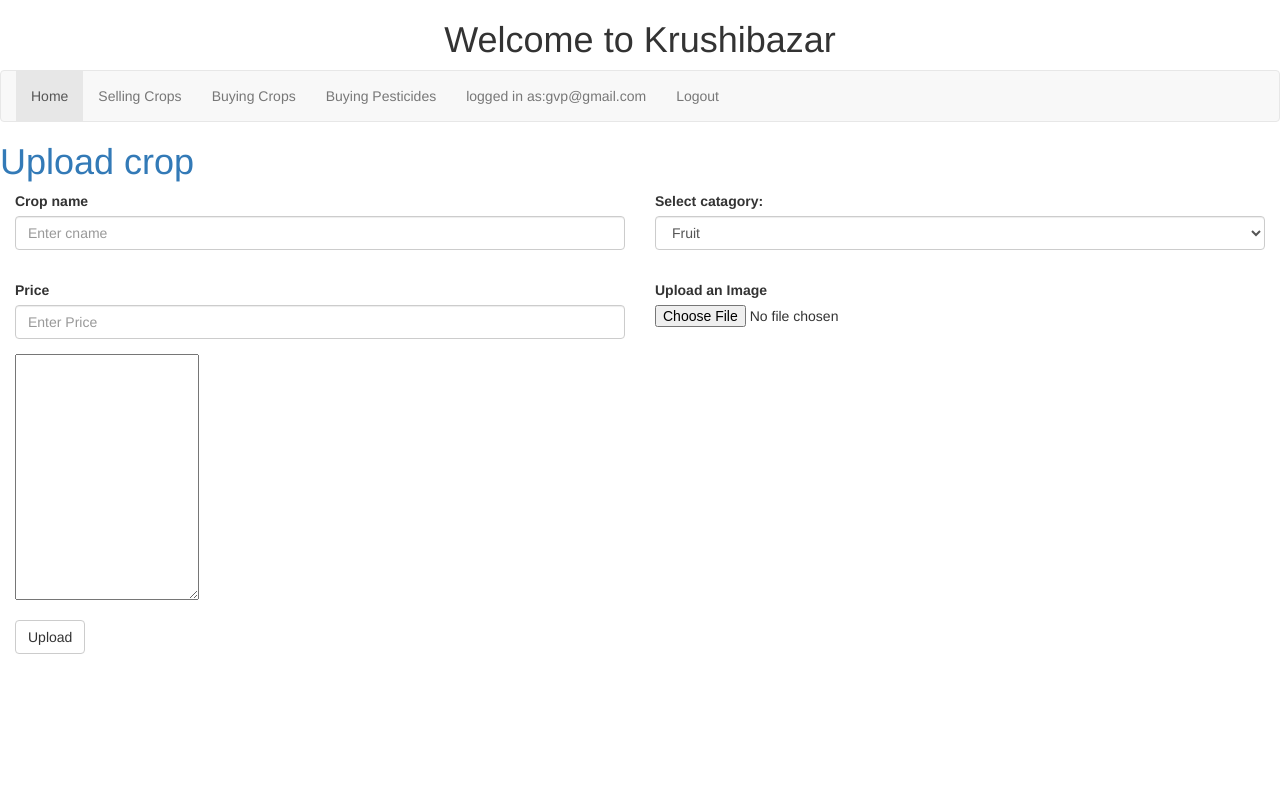
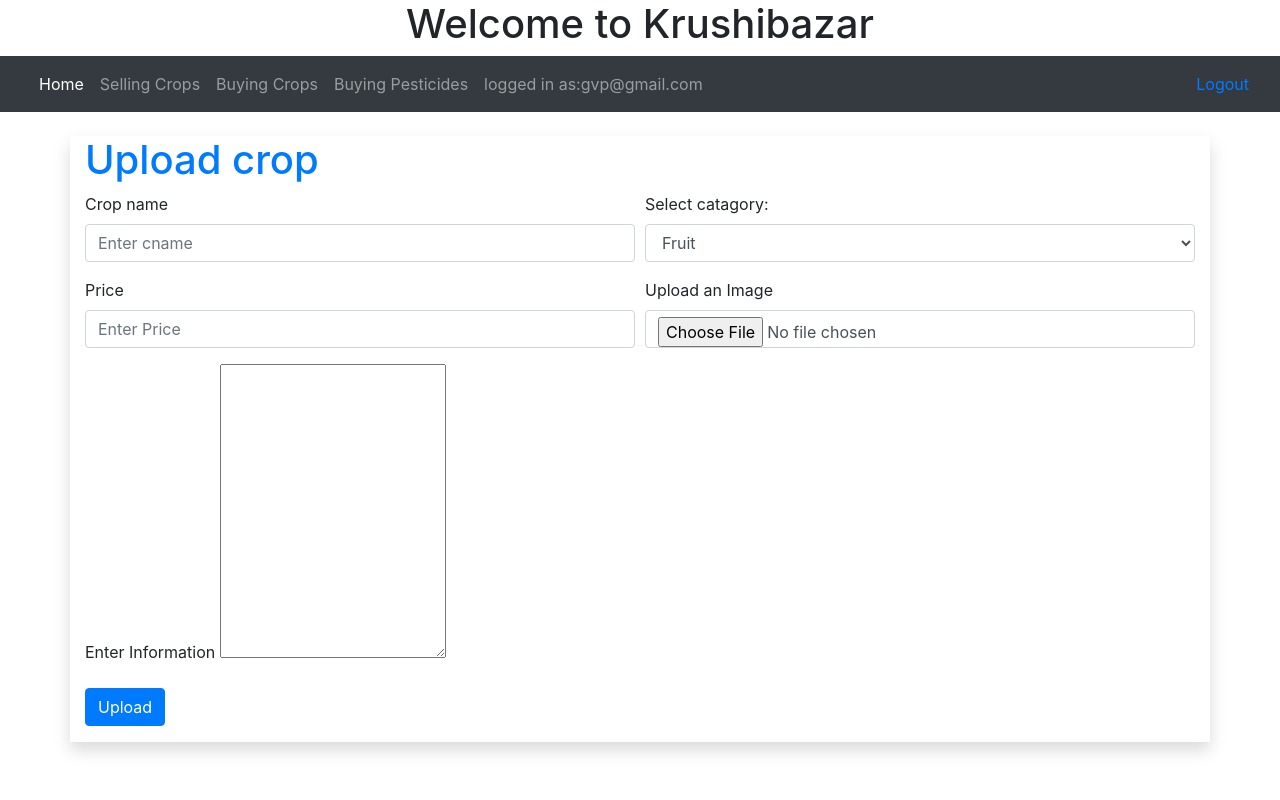
Before and after one commit to gvaghasiya02/krushibazar, a PHP site: page /sale.php in a window 1280 px wide. Run offline with PHP 8.4, Linux system fonts and the light colour scheme; a user stored in the database is signed in; some libraries are stand-ins or nearby versions.

Commit message:
sale.php styling and validation done

```diff
--- a/sale.php
+++ b/sale.php
@@ -1,17 +1,41 @@
 <?php
+    $err="<br>";
+    $success=false;
     session_start();
     require_once 'config.php';
+
     if(isset($_POST["submit"])){
+        if(empty(trim($_POST['type']))){
+            $err.="Please Select Product Type<br>";
+        }
+        else{
             $productType = $_POST['type'];
+        }
+
+        if(empty(trim($_POST['cname']))){
+            $err.="Please Enter Product Name<br>";
+        }
+        else{
             $productName =$_POST['cname'];
+        }
+
+        if(empty(trim($_POST['cinfo']))){
+            $err.="Please Enter Product Information<br>";
+        }
+        else{
             $productInfo = $_POST['cinfo'];
+        }
+
+        if(empty(trim($_POST['price']))){
+            $err.="Please Enter Product Price<br>";
+        }
+        else{
             $productPrice =$_POST['price'];
-  #$imgContent = addslashes(file_get_contents($_FILES['croppic']));
-  #echo $imgContent;
-  $status = 'error';
-  if(!empty($_FILES["croppic"]["name"])) {
+        }
+
+        if(!empty($_FILES["croppic"]["name"]))
+        {
             // Get file info
-      echo $productType;
             $fileName = basename($_FILES["croppic"]["name"]);
             $fileType = pathinfo($fileName, PATHINFO_EXTENSION);
 
@@ -20,23 +44,29 @@ if(isset($_POST["submit"])){
             if(in_array($fileType, $allowTypes)){
                 $image = $_FILES['croppic']['tmp_name'];
                 $imgContent = addslashes(file_get_contents($image));
-          echo $productType;
+            }
+            else{
+                $err.="Sorry, only JPG, JPEG, PNG, & GIF files are allowed to upload.<br>";
+            }
+        }
+        else
+        {
+            $err.="Please Select an Image<br>";
+        }
+
+        if($err=="<br>")
+        {
             // Insert image content into database
             $sql="INSERT INTO `product` (`cname`, `category`, `cinfo`, `price`, `image`) VALUES ('$productName', '$productType', '$productInfo', '$productInfo','$imgContent')";
             $insert = $conn->query($sql);
 
-          if($insert){
-            echo "hi";
-              $status = 'success';
-              $statusMsg = "File uploaded successfully.";
-          }else{
-              $statusMsg = "File upload failed, please try again.";
+            if($insert)
+            {
+                $success=true;
             }
-      }else{
-          $statusMsg = 'Sorry, only JPG, JPEG, PNG, & GIF files are allowed to upload.';
+            else{
+                $err.="Failed to Upload the Details<br>";
             }
-  }else{
-      $statusMsg = 'Please select an image file to upload.';
         }
     }
 ?>
@@ -46,31 +76,49 @@ if(isset($_POST["submit"])){
     <meta charset="UTF-8">
     <meta http-equiv="X-UA-Compatible" content="IE=edge">
     <meta name="viewport" content="width=device-width, initial-scale=1.0">
-    <link rel="stylesheet" href="https://maxcdn.bootstrapcdn.com/bootstrap/3.4.1/css/bootstrap.min.css">
-  <script src="https://ajax.googleapis.com/ajax/libs/jquery/3.5.1/jquery.min.js"></script>
-  <script src="https://maxcdn.bootstrapcdn.com/bootstrap/3.4.1/js/bootstrap.min.js"></script>
+    <link rel="stylesheet" href="https://stackpath.bootstrapcdn.com/bootstrap/4.3.1/css/bootstrap.min.css" integrity="sha384-ggOyR0iXCbMQv3Xipma34MD+dH/1fQ784/j6cY/iJTQUOhcWr7x9JvoRxT2MZw1T" crossorigin="anonymous">
   <script src="https://cdn.ckeditor.com/4.8.0/full/ckeditor.js"></script>
     <title>Selling</title>
 </head>
 <body>
     <div class="container">
-
         <h1 align="center">Welcome to Krushibazar</h1>
     </div>
-<nav class="navbar navbar-default">
+    <nav class="navbar navbar-expand-lg navbar-dark bg-dark">
         <div class="container-fluid">
-    <ul class="nav navbar-nav mr-auto">
-      <li class="active"><a href="home.php">Home</a></li>
-      <li><a href="sale.php">Selling Crops</a></li>
-      <li><a href="buying.php">Buying Crops</a></li>
-      <li><a href="pesticides.php">Buying Pesticides</a></li>
-      <li><a href="profile.php">logged in as:<?php echo $_SESSION['email'];?></a></li>
+            <ul class="navbar-nav mr-auto">
+                <li class="nav-item active"><a class="nav-link" href="home.php">Home</a></li>
+                <li class="nav-item"><a class="nav-link" href="sale.php">Selling Crops</a></li>
+                <li class="nav-item"><a class="nav-link" href="buying.php">Buying Crops</a></li>
+                <li class="nav-item"><a class="nav-link" href="pesticides.php">Buying Pesticides</a></li>
+                <li class="nav-item"><a class="nav-link" href="profile.php">logged in as:<?php echo $_SESSION['email'];?></a></li>
             </ul>
             <ul class="nav navbar-nav">
                 <li><a href="logout.php">Logout</a></li>
             </ul>
         </div>
     </nav>
+    <?php
+        if($success)
+        {
+            echo "<div class='alert alert-success alert-dismissible fade show' role='alert'>
+            <strong>Success</strong> Product Addedd Successfully.<button type='button' class='close' data-dismiss='alert' aria-label='Close'>
+            <span aria-hidden='true'  >&times;</span>
+            </button>;
+            </div>";
+        }
+        elseif($err!="<br>")
+        {
+            echo "<div class='alert alert-danger alert-dismissible fade show' role='alert'>
+            <strong>Failed to Add the Product</strong>";
+            echo $err;
+            echo "<button type='button' class='close' data-dismiss='alert' aria-label='Close'>
+            <span aria-hidden='true'  >&times;</span>
+            </button>;
+            </div>";
+        }
+    ?>
+    <div class="container mt-4 shadow">
         <h1 class="text-primary">Upload crop</h1>
         <form action="" method="post" enctype="multipart/form-data">
             <div class="form-row">
@@ -79,14 +127,12 @@ if(isset($_POST["submit"])){
                     <input class="form-control" type="text" name="cname" id="cname" placeholder="Enter cname">
                 </div>
                 <div class="form-group col-md-6">
-                  <div class="form-group">
                     <label for="type">Select catagory:</label>
                     <select class="form-control" name="type" id="type">
                         <option value="Fruit" style="color: black;">Fruit</option>
                         <option value="Vegetable" style="color: black;">Vegetable</option>
                         <option value="Grains" style="color: black;">Grains</option>
                     </select>
-                  </div>
                 </div>
             </div>
             <div class="form-row">
@@ -96,22 +142,27 @@ if(isset($_POST["submit"])){
                 </div>
                 <div class="form-group col-md-6">
                     <label for="croppic">Upload an Image</label>
-                <input type="file" name="croppic" id="croppic"></input>
+                    <input class="form-control" type="file" name="croppic" id="croppic"></input>
                 </div>
             </div>
             <div class="form-row">
                 <div class="form-group col-md-10">
+                    <label for="cinfo">Enter Information</label>
                     <textarea  name="cinfo" id="cinfo" rows="12"></textarea>
                 </div>
             </div>
             <div class="form-row">
                 <div class="form-group col-md-3">
-        <button type="submit" name="submit" class="btn btn-default">Upload</button>
+                    <button type="submit" name="submit" class="btn btn-primary">Upload</button>
                 </div>
             </div>
         </from>
+    </div>
     <script>
 		CKEDITOR.replace( 'cinfo' );
 	</script>
+    <script src="https://code.jquery.com/jquery-3.3.1.slim.min.js" integrity="sha384-q8i/X+965DzO0rT7abK41JStQIAqVgRVzpbzo5smXKp4YfRvH+8abtTE1Pi6jizo" crossorigin="anonymous"></script>
+    <script src="https://cdnjs.cloudflare.com/ajax/libs/popper.js/1.14.7/umd/popper.min.js" integrity="sha384-UO2eT0CpHqdSJQ6hJty5KVphtPhzWj9WO1clHTMGa3JDZwrnQq4sF86dIHNDz0W1" crossorigin="anonymous"></script>
+    <script src="https://stackpath.bootstrapcdn.com/bootstrap/4.3.1/js/bootstrap.min.js" integrity="sha384-JjSmVgyd0p3pXB1rRibZUAYoIIy6OrQ6VrjIEaFf/nJGzIxFDsf4x0xIM+B07jRM" crossorigin="anonymous"></script>
 </body>
 </html>
```
Lines whose indentation alone changed are shown as unchanged.
